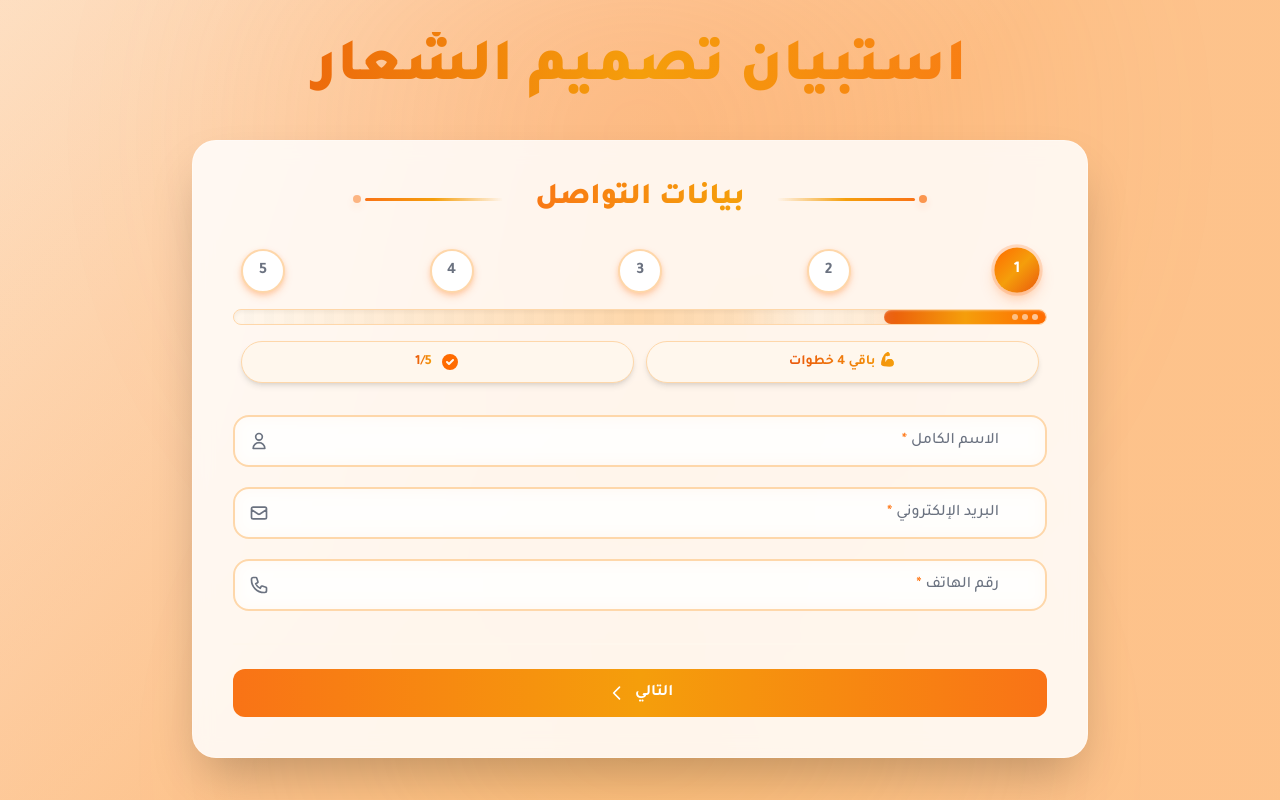
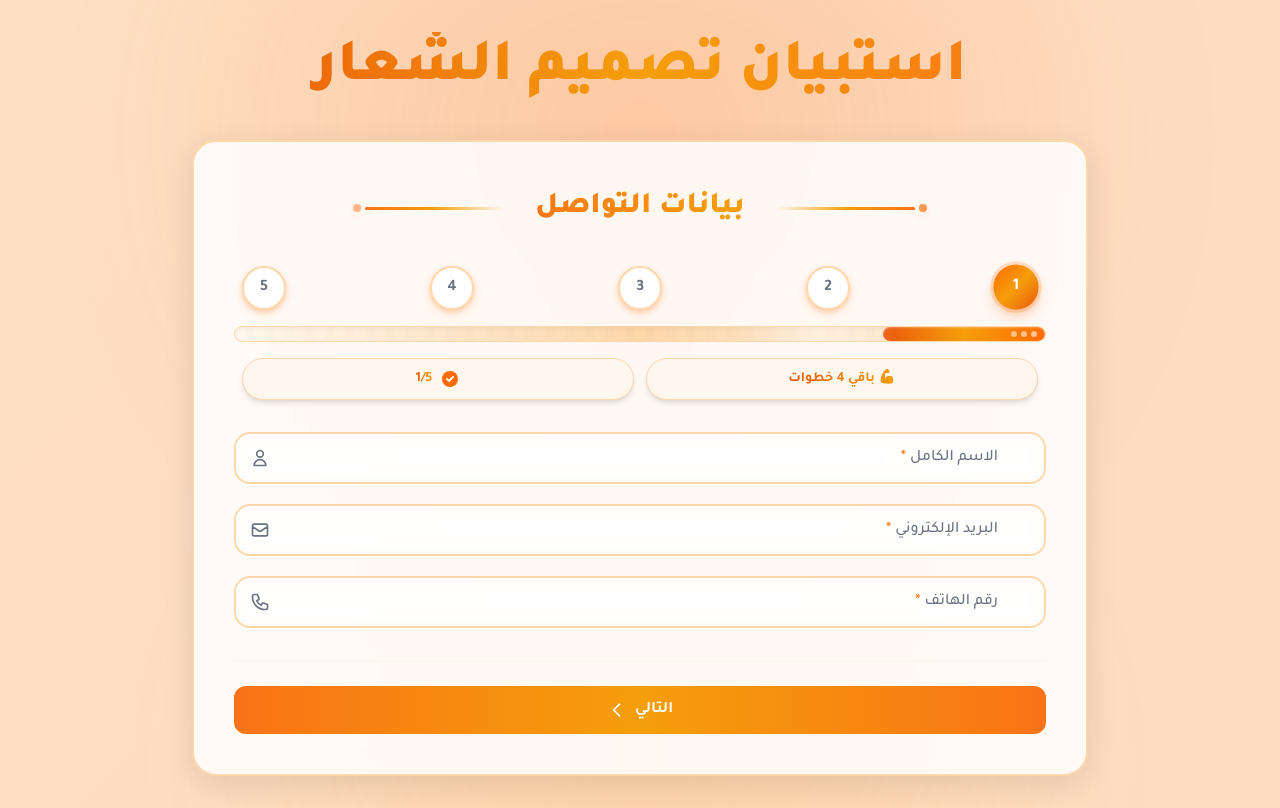
Before and after one commit to AliEl-Hallak/logo-wizard, a Next.js app: page /logo-wizard in a window 1280 px wide. Built offline with nearby package versions, Linux system fonts and the light colour scheme.

Commit message:
feat: update theme colors and improve form card styling

```diff
--- a/app/components/FloatingButtons.tsx
+++ b/app/components/FloatingButtons.tsx
@@ -8,7 +8,7 @@ export default function FloatingButtons() {
     <>
       {/* WhatsApp */}
       <a
-        href="https://wa.me/5343087254"
+        href="https://wa.me/+905343087254"
         target="_blank"
         rel="noopener noreferrer"
         className="
--- a/app/globals.css
+++ b/app/globals.css
@@ -35,8 +35,8 @@
   --white: #ffffff;
 
   /* ✨ Yardımcı Değerler */
-  --shadow: color-mix(in srgb, var(--primary) 18%, transparent);
-  --backdrop: color-mix(in srgb, #000000 40%, transparent);
+  --shadow: rgba(255, 107, 0, 0.18);
+  --backdrop: rgba(0, 0, 0, 0.4);
 }
 
 /* ============================================
@@ -137,7 +137,7 @@
     box-shadow: 0 0 20px var(--shadow);
   }
   50% {
-    box-shadow: 0 0 40px color-mix(in srgb, var(--primary) 60%, transparent);
+    box-shadow: 0 0 40px rgba(255, 107, 0, 0.6);
   }
 }
 
@@ -206,9 +206,9 @@ select {
 
 /* Glassmorphism effect */
 .glass {
-  background: color-mix(in srgb, var(--white) 85%, transparent);
+  background: rgba(255, 255, 255, 0.85);
   backdrop-filter: blur(10px);
-  border: 1px solid color-mix(in srgb, var(--white) 30%, transparent);
+  border: 1px solid rgba(255, 255, 255, 0.3);
 }
 
 /* Form animations */
--- a/app/logo-wizard/page.tsx
+++ b/app/logo-wizard/page.tsx
@@ -195,7 +195,7 @@ const PUBLIC_KEY = "Nhda0CqwRD7smCWe8";
 
   return (
 
-    <div className="min-h-screen relative overflow-hidden py-8 px-4 sm:px-6 lg:px-8" dir="rtl">
+    <div className=" bg-[var(--light-bg)] min-h-screen relative overflow-hidden py-8 px-4 sm:px-6 lg:px-8" dir="rtl">
 
 {/* Arka plan gradient */}
 <div className="absolute inset-0 animated-bg opacity-20 pointer-events-none"></div>
@@ -241,8 +241,12 @@ const PUBLIC_KEY = "Nhda0CqwRD7smCWe8";
           initial={{ y: 50, opacity: 0 }}
           animate={{ y: 0, opacity: 1 }}
           transition={{ duration: 0.6, delay: 0.3, ease: "easeOut" }}
-          className="glass rounded-3xl shadow-2xl p-6 sm:p-8 lg:p-10 backdrop-blur-lg border-2 border-white/50"
-        >
+className="glass rounded-3xl p-6 sm:p-8 lg:p-10 backdrop-blur-xl shadow-[0_8px_30px_rgba(0,0,0,0.1)]"
+  style={{
+    border: '2px solid #fed7aa',
+    boxShadow: '0 8px 30px rgba(0,0,0,0.1)',
+  }}
+    >
           {/* Section Title - Above Progress Bar */}
           <div className="text-center mb-8 fade-in-up relative">
             <div className="flex items-center justify-center gap-4 md:gap-6">
@@ -264,7 +268,7 @@ const PUBLIC_KEY = "Nhda0CqwRD7smCWe8";
                 </h2>
               ) : (
                 <h2
-                  className="text-xl sm:text-2xl md:text-3xl font-black bg-clip-text text-transparent animate-gradient whitespace-nowrap px-2"
+                  className="text-xl sm:text-2xl md:text-3xl p-2 font-black bg-clip-text text-transparent animate-gradient whitespace-nowrap px-2"
                   style={{
                     backgroundImage: 'linear-gradient(to right, var(--primary-light), var(--accent), var(--primary-dark))',
                     WebkitBackgroundClip: 'text'
--- a/app/page.tsx
+++ b/app/page.tsx
@@ -83,7 +83,7 @@ export default function Hero() {
                 width={240}
                 height={240}
                 className="md:w-[300px] md:h-[300px] rounded-full border-4 border-[var(--white)]
-            shadow-[0_0_50px_var(--shadow)] object-cover"
+                          shadow-[0_0_50px_rgba(255,107,0,0.25)] object-cover"
               />
             </motion.div>
           </motion.div>
@@ -141,7 +141,7 @@ export default function Hero() {
     href="/logo-wizard"
     whileHover={{
       scale: 1.06,
-    boxShadow: "0 0 40px color-mix(in srgb, var(--primary) 45%, transparent)",
+      boxShadow: "0 0 40px rgba(255,107,0,0.45)",
     }}
     whileTap={{ scale: 0.97 }}
     transition={{ type: "spring", stiffness: 220, damping: 14 }}
```
